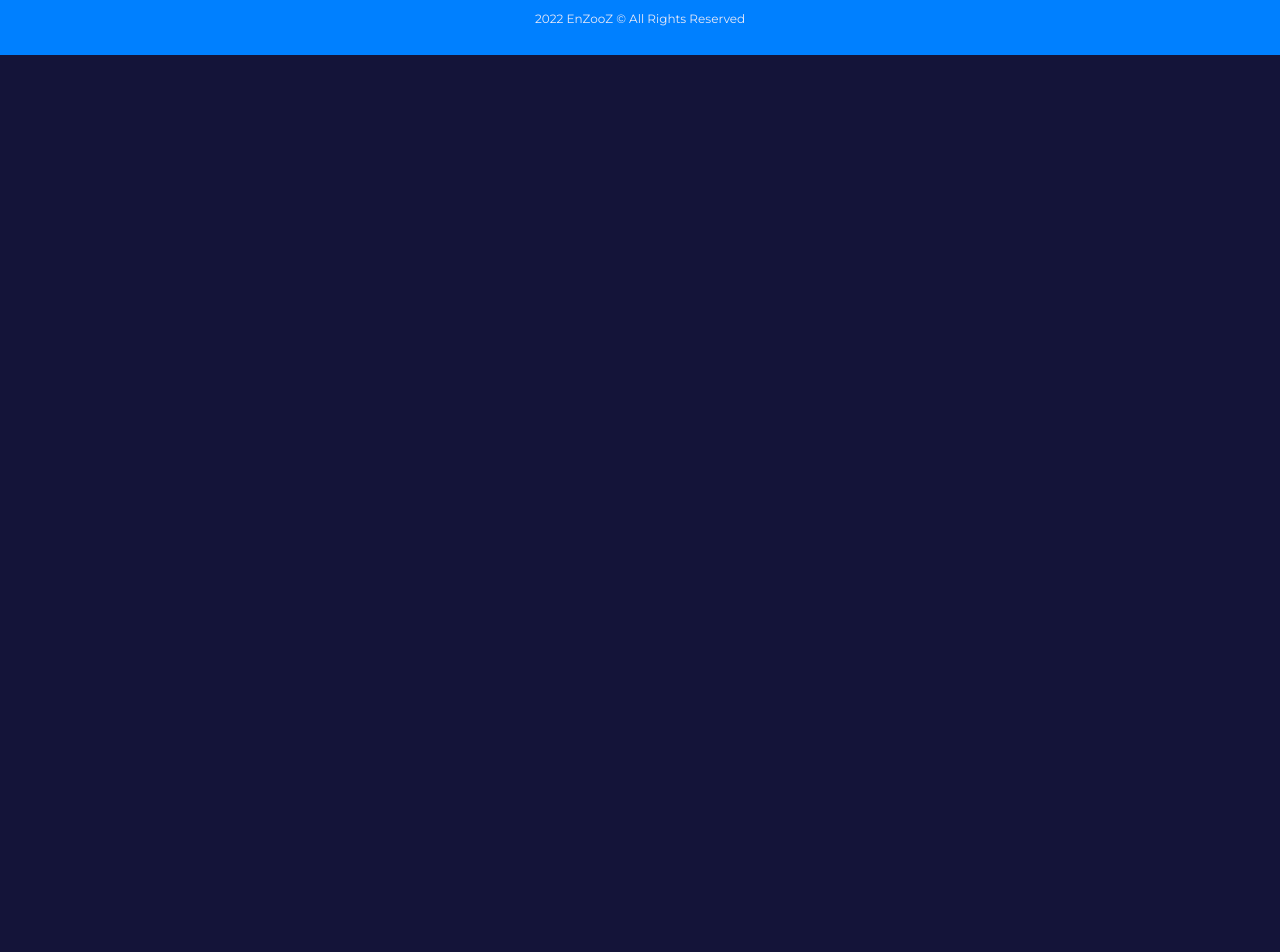
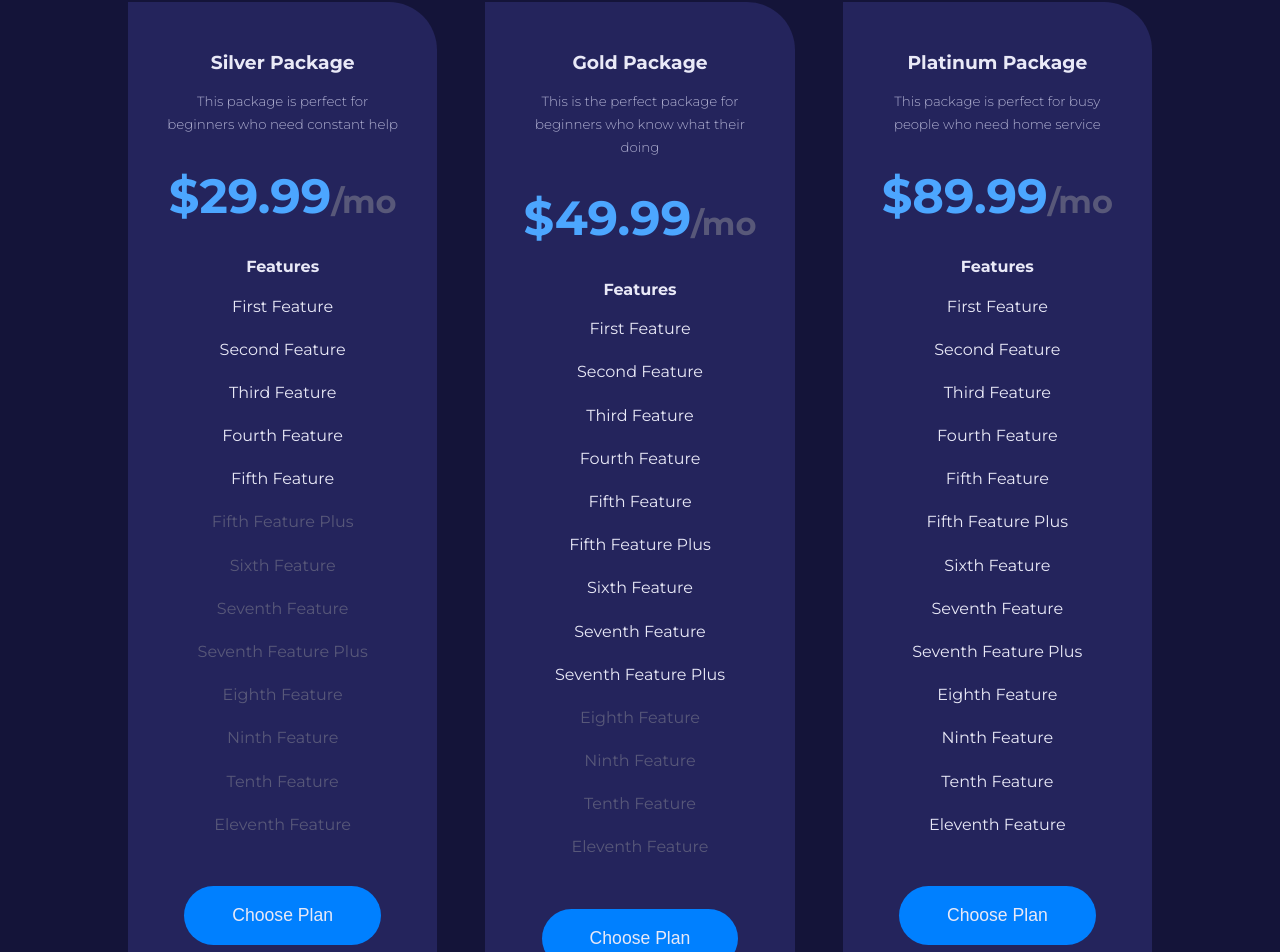
Before and after one commit to enzooz48/Gallery-App, a React (Create React App) app: page /plans in a window 1280 px wide. Shown: the part 558-1510 px from the top of the page. Before the commit the page ends 800 px from the top, so only its background shows below. Built offline with nearby package versions, Linux system fonts and the light colour scheme.

Commit message:
Add Plans Component

```diff
--- a/src/pages/plans/Plans.css
+++ b/src/pages/plans/Plans.css
@@ -0,0 +1,60 @@
+.plans__container {
+	display: grid;
+	grid-template-columns: repeat(3, 1fr);
+	gap: 3rem;
+}
+
+.plan h3 {
+	margin-button: 0.8rem;
+}
+
+.plan small {
+	margin-bottom: 2rem;
+}
+
+.plan h1 {
+	color: var(--color-primary-variant);
+	display: inline;
+}
+
+.plan h2 {
+	display: inline;
+	color: var(--color-gray-400);
+}
+
+.plan h4 {
+	margin-top: 2rem;
+}
+
+.plan p {
+	margin-top: 1rem;
+	color: var(--color-gray-100);
+}
+
+.plan p.disabled {
+	color: var(--color-gray-400);
+}
+
+.plan button {
+	margin-top: 3rem;
+	cursor: pointer;
+}
+
+/* MEDIA QUERIES (medium screens) */
+@media screen and (max-width: 1024px) {
+	.plans__container {
+		grid-template-columns: 1fr 1fr;
+		gap: 2rem;
+	}
+}
+
+/* MEDIA QUERIES (small screens) */
+@media screen and (max-width: 600px) {
+	.plans__container {
+		grid-template-columns: 1fr;
+	}
+	.plan {
+		width: 90%;
+		margin-inline: auto;
+	}
+}
--- a/src/pages/plans/Plans.jsx
+++ b/src/pages/plans/Plans.jsx
@@ -1,7 +1,41 @@
+import Header from '../../components/Header';
+import HeaderImage from '../../assets/images/header_bg_4.jpg';
+import Card from '../../UI/Card';
+import { plans } from '../../data';
 import './Plans.css';
 
 const Plans = () => {
-	return <div>Plans</div>;
+	return (
+		<>
+			<Header title="Membership Plans" image={HeaderImage}>
+				Lorem ipsum dolor sit amet consectetur adipisicing elit. Maiores, cumque
+				eos voluptatem aliquam perferendis cupiditate?
+			</Header>
+			<section className="plans">
+				<div className="container plans__container">
+					{plans.map(({ id, name, desc, price, features }) => {
+						return (
+							<Card key={id} className="plan">
+								<h3>{name}</h3>
+								<small>{desc}</small>
+								<h1>{`$${price}`}</h1>
+								<h2>/mo</h2>
+								<h4>Features</h4>
+								{features.map(({ feature, available }, index) => {
+									return (
+										<p key={index} className={available ? '' : 'disabled'}>
+											{feature}
+										</p>
+									);
+								})}
+								<button className="btn lg">Choose Plan</button>
+							</Card>
+						);
+					})}
+				</div>
+			</section>
+		</>
+	);
 };
 
 export default Plans;
```
